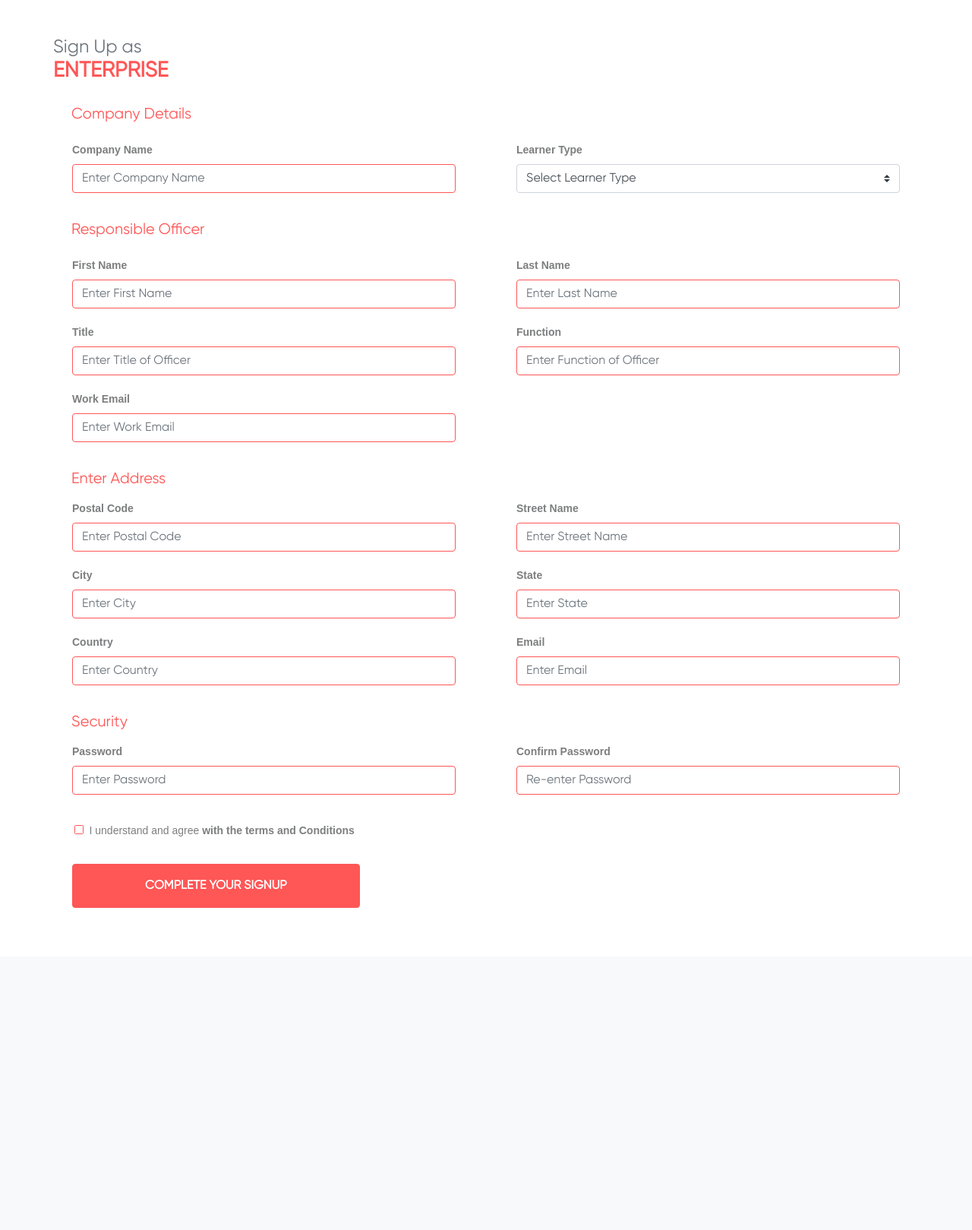
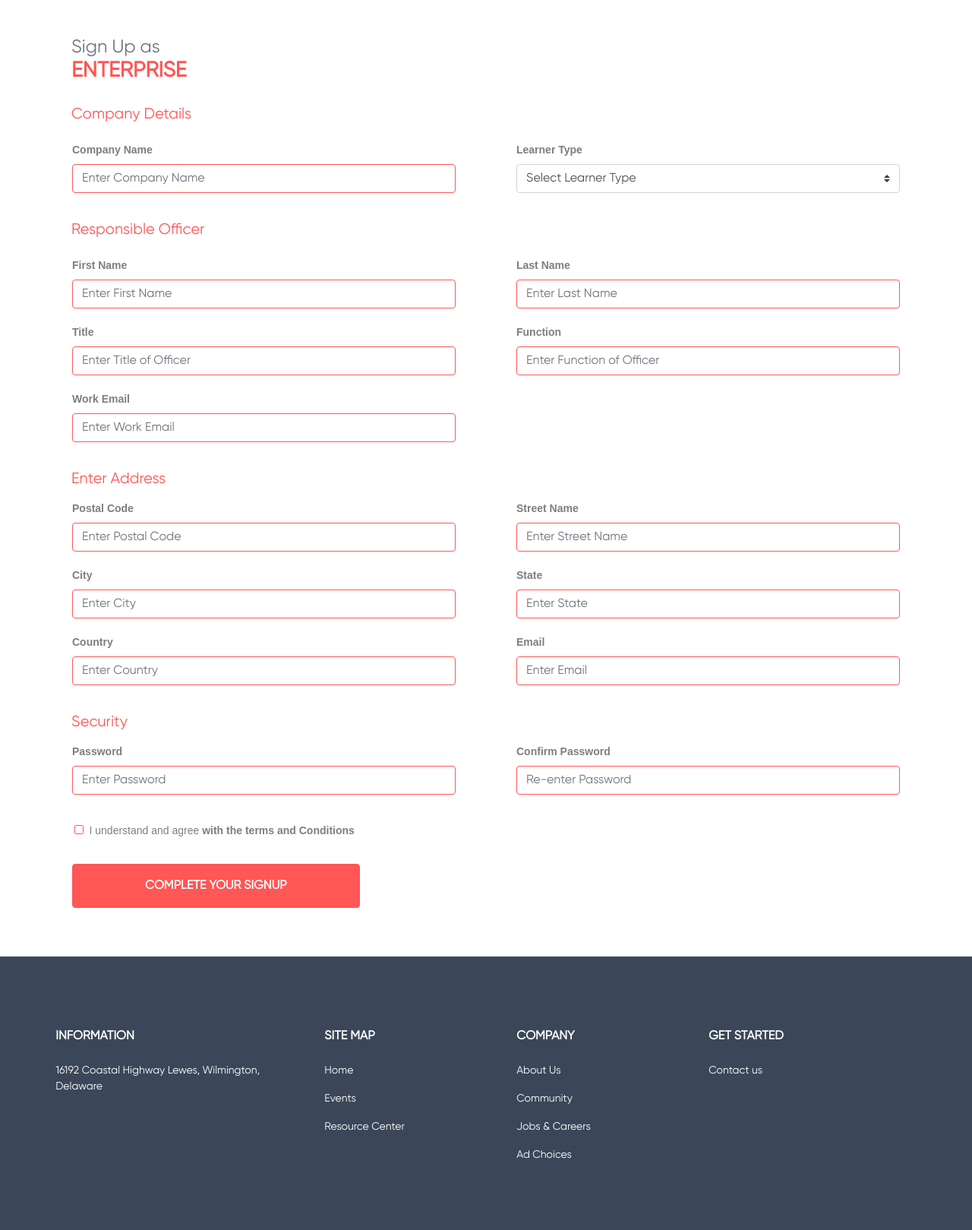
Before and after one commit to syedbilal28/forteforge, a Django app: page /signup/enterprise/ in a window 1280 px wide. Shown: the part 105-1724 px from the top of the page at 76% size. Before the commit the page ends 1300 px from the top, so only its background shows below. Run offline with Django 3.2, Linux system fonts and the light colour scheme; style sheets or scripts are compiled from the project's sources; some libraries are stand-ins or nearby versions.

Commit message:
footer fix

```diff
--- a/learning/templates/learning/footer.html
+++ b/learning/templates/learning/footer.html
@@ -2,7 +2,7 @@
 <footer class="text-center text-lg-start  p-5">
 
     <!-- Section: Links  -->
-    <section class="">
+    <section class="m-auto">
     <div class="text-md-start mt-5">
         <!-- Grid row -->
         <div class="row mt-3">
--- a/learning/templates/learning/signup_enterprise.html
+++ b/learning/templates/learning/signup_enterprise.html
@@ -69,7 +69,7 @@
         <form action="" class="w-100">
             {% csrf_token %}
                 <div class="container-wrapper">
-                    <h4 class="text-secondary">Sign Up as <br><span class="h3 nav-active fw-bold">ENTERPRISE</span></h4><br>
+                    <h4 class="text-secondary pl-4">Sign Up as <br><span class="h3 nav-active fw-bold">ENTERPRISE</span></h4><br>
                     <h5 class="pl-4 nav-active">Company Details</h5>
                     <div class="form-wrapper">
                         <div class="row mt-4">
@@ -172,5 +172,6 @@
         </form>
 
     </div>
+    {% include 'learning/footer.html' %}
 </body>
 </html>
```
